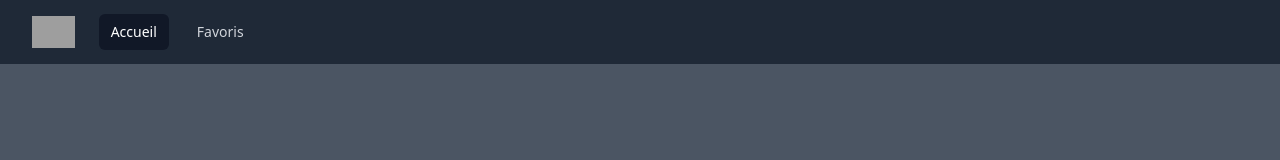
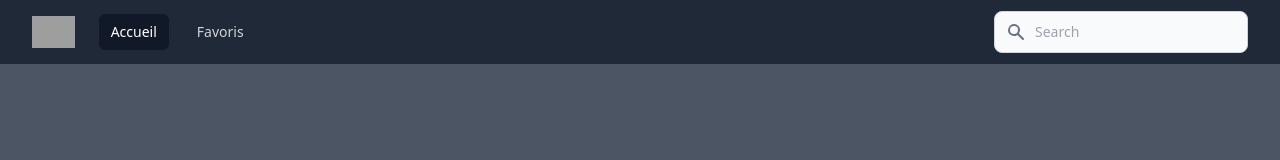
Before and after one commit to MarieBaude/allo-movie, a React (Vite) app: page / in a window 1280 px wide. Shown: the top 160 px of the page. Built offline with nearby package versions, Linux system fonts and the light colour scheme; grey boxes are pictures that could not be loaded.

Commit message:
adding search bar in nav bar

```diff
--- a/src/components/NavBar.jsx
+++ b/src/components/NavBar.jsx
@@ -1,14 +1,14 @@
-import { Fragment } from 'react'
-import { Disclosure, Menu, Transition } from '@headlessui/react'
-import { Bars3Icon, BellIcon, XMarkIcon } from '@heroicons/react/24/outline'
+import { Fragment } from "react";
+import { Disclosure, Menu, Transition } from "@headlessui/react";
+import { Bars3Icon, BellIcon, XMarkIcon } from "@heroicons/react/24/outline";
 
 const navigation = [
-  { name: 'Accueil', href: '#', current: true },
-  { name: 'Favoris', href: '#', current: false },
-]
+  { name: "Accueil", href: "#", current: true },
+  { name: "Favoris", href: "#", current: false },
+];
 
 function classNames(...classes) {
-  return classes.filter(Boolean).join(' ')
+  return classes.filter(Boolean).join(" ");
 }
 
 export default function NavBar() {
@@ -49,10 +49,12 @@
                         key={item.name}
                         href={item.href}
                         className={classNames(
-                          item.current ? 'bg-gray-900 text-white' : 'text-gray-300 hover:bg-gray-700 hover:text-white',
-                          'rounded-md px-3 py-2 text-sm font-medium'
+                          item.current
+                            ? "bg-gray-900 text-white"
+                            : "text-gray-300 hover:bg-gray-700 hover:text-white",
+                          "rounded-md px-3 py-2 text-sm font-medium"
                         )}
-                        aria-current={item.current ? 'page' : undefined}
+                        aria-current={item.current ? "page" : undefined}
                       >
                         {item.name}
                       </a>
@@ -61,6 +63,55 @@
                 </div>
               </div>
 
+              <form class="flex items-center">
+                <label for="simple-search" class="sr-only">
+                  Search
+                </label>
+                <div class="relative w-full">
+                  <div class="absolute inset-y-0 left-0 flex items-center pl-3 pointer-events-none">
+                    <svg
+                      aria-hidden="true"
+                      class="w-5 h-5 text-gray-500 dark:text-gray-400"
+                      fill="currentColor"
+                      viewBox="0 0 20 20"
+                      xmlns="http://www.w3.org/2000/svg"
+                    >
+                      <path
+                        fill-rule="evenodd"
+                        d="M8 4a4 4 0 100 8 4 4 0 000-8zM2 8a6 6 0 1110.89 3.476l4.817 4.817a1 1 0 01-1.414 1.414l-4.816-4.816A6 6 0 012 8z"
+                        clip-rule="evenodd"
+                      ></path>
+                    </svg>
+                  </div>
+                  <input
+                    type="text"
+                    id="simple-search"
+                    class="bg-gray-50 border border-gray-300 text-gray-900 text-sm rounded-lg focus:ring-blue-500 focus:border-blue-500 block w-full pl-10 p-2.5  dark:bg-gray-700 dark:border-gray-600 dark:placeholder-gray-400 dark:text-white dark:focus:ring-blue-500 dark:focus:border-blue-500"
+                    placeholder="Search"
+                    required
+                  />
+                </div>
+                {/* <button
+                  type="submit"
+                  class="p-2.5 ml-2 text-sm font-medium text-white bg-blue-700 rounded-lg border border-blue-700 hover:bg-blue-800 focus:ring-4 focus:outline-none focus:ring-blue-300 dark:bg-blue-600 dark:hover:bg-blue-700 dark:focus:ring-blue-800"
+                >
+                  <svg
+                    class="w-5 h-5"
+                    fill="none"
+                    stroke="currentColor"
+                    viewBox="0 0 24 24"
+                    xmlns="http://www.w3.org/2000/svg"
+                  >
+                    <path
+                      stroke-linecap="round"
+                      stroke-linejoin="round"
+                      stroke-width="2"
+                      d="M21 21l-6-6m2-5a7 7 0 11-14 0 7 7 0 0114 0z"
+                    ></path>
+                  </svg>
+                  <span class="sr-only">Search</span>
+                </button> */}
+              </form>
             </div>
           </div>
 
@@ -72,10 +123,12 @@
                   as="a"
                   href={item.href}
                   className={classNames(
-                    item.current ? 'bg-gray-900 text-white' : 'text-gray-300 hover:bg-gray-700 hover:text-white',
-                    'block rounded-md px-3 py-2 text-base font-medium'
+                    item.current
+                      ? "bg-gray-900 text-white"
+                      : "text-gray-300 hover:bg-gray-700 hover:text-white",
+                    "block rounded-md px-3 py-2 text-base font-medium"
                   )}
-                  aria-current={item.current ? 'page' : undefined}
+                  aria-current={item.current ? "page" : undefined}
                 >
                   {item.name}
                 </Disclosure.Button>
@@ -85,5 +138,5 @@
         </>
       )}
     </Disclosure>
-  )
+  );
 }
--- a/src/container/Main.jsx
+++ b/src/container/Main.jsx
@@ -27,7 +27,6 @@
         <Movie />
         <Movie />
         <Movie />
-        <Movie />
     </div>
 
     </main>
```
